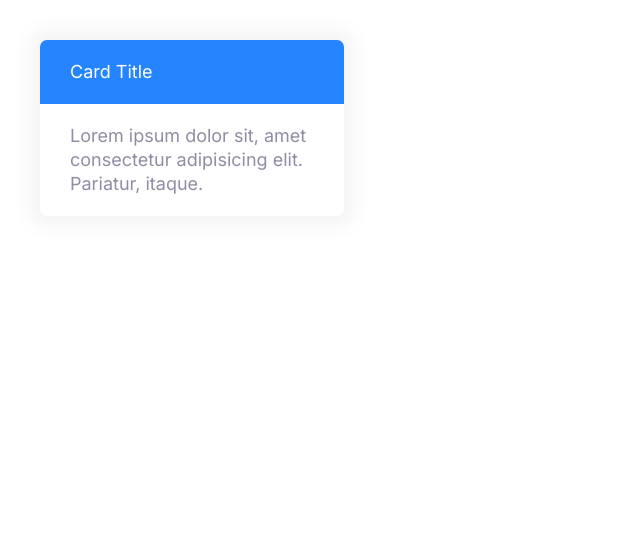
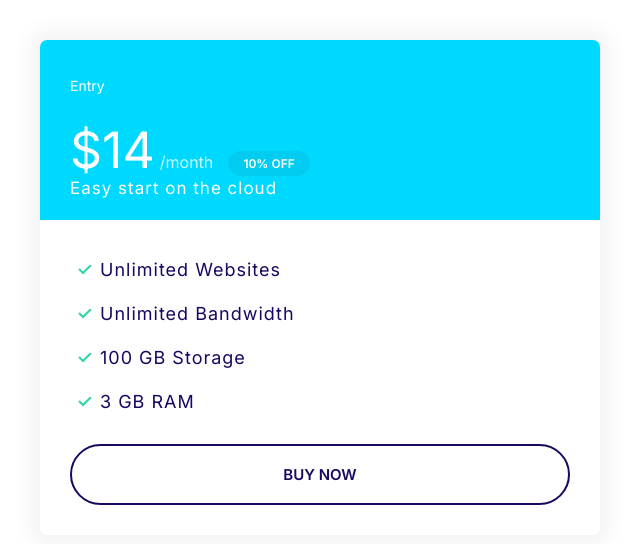
Before and after one commit to mohashyne/Crystalbytes, a plain HTML site: page index.html in a window 1280 px wide. Shown: the whole page, without its empty margins (0-640 px from the left). Drawn offline with Linux system fonts and the light colour scheme.

Commit message:
Plans template and descprition defined.

```diff
--- a/css/styles.css
+++ b/css/styles.css
@@ -12,6 +12,7 @@ html {
     --color-body: #918ca4;
     --color-border: #ccc;
     --border-radius: 30px;
+    --letter-spacing: 1px;
 }
 
 *,
@@ -127,6 +128,7 @@ a {
 
 .badge--small {
     font-size: 1.6rem;
+    padding: 0.5rem 1.5rem;
 }
 
 @media screen and (min-width: 1024px) {
@@ -311,10 +313,7 @@ a {
 
 }
 
-.card-container {
-    width: 30%;
-    padding: 4rem;
-}
+
 
 .card__header,
 .card__body {
@@ -327,7 +326,76 @@ a {
     color: #fff;
 }
 
+
 .card--secondary .card__header {
     background: var(--color-secondary);
     color: #fff;
 }
+
+.card--secondary .badge--secondary {
+    background: #02cdf1;
+}
+
+
+
+/* plans */
+
+.plan-container {
+    width: 50%;
+    padding: 4rem;
+
+}
+
+.plan__name {
+    color: #fff;
+    font-weight: 500;
+    font-size: 2.4rem;
+    margin-bottom: 4rem;
+
+
+}
+
+.plan__price {
+    font-size: 6rem;
+
+}
+
+.plan__billing-cycle {
+  font-size: 2.4rem;
+  font-weight: 300;
+  opacity: 0.8;
+  margin-right: 1rem;
+}
+
+.plan__description {
+ font-size: 2rem;
+ font-weight: 300;
+ letter-spacing: var(--letter-spacing);
+  display: block;
+}
+
+.plan .list__item {
+    margin-bottom: 2rem;
+    letter-spacing: var(--letter-spacing);
+
+}
+
+@media screen and (min-width: 1024px) {
+    .plan__name {
+        font-size: 1.4rem;
+    }
+
+    .plan__price {
+        font-size: 5rem;
+
+    }
+
+    .plan__billing-cycle {
+        font-size: 1.6rem;
+
+    }
+
+    .plan__description {
+        font-size: 1.7rem;
+    }
+}
--- a/index.html
+++ b/index.html
@@ -15,12 +15,25 @@
     <link rel="stylesheet" href="css/styles.css" />
   </head>
   <body>
-    <div class="card-container">
-      <div class="card card--primary">
-        <header class="card__header">Card Title</header>
-        <div class="card__body">
-          Lorem ipsum dolor sit, amet consectetur adipisicing elit. Pariatur,
-          itaque.
+    <div class="plan-container">
+      <div class="plan">
+        <div class="card card--secondary">
+          <header class="card__header">
+            <h3 class="plan__name">Entry</h3>
+            <span class="plan__price">$14</span>
+            <span class="plan__billing-cycle">/month</span>
+            <span class="badge badge--secondary badge--small">10% OFF</span>
+            <span class="plan__description">Easy start on the cloud</span>
+          </header>
+          <div class="card__body">
+            <ul class="list list--tick">
+              <li class="list__item item--primary">Unlimited Websites</li>
+              <li class="list__item item--primary">Unlimited Bandwidth</li>
+              <li class="list__item item--primary">100 GB Storage</li>
+              <li class="list__item item--primary">3 GB RAM</li>
+            </ul>
+            <button class="btn btn--outline btn--block">Buy Now</button>
+          </div>
         </div>
       </div>
     </div>
```
Also changed, not shown: componet/plan.html (added, +22 -0 lines).
